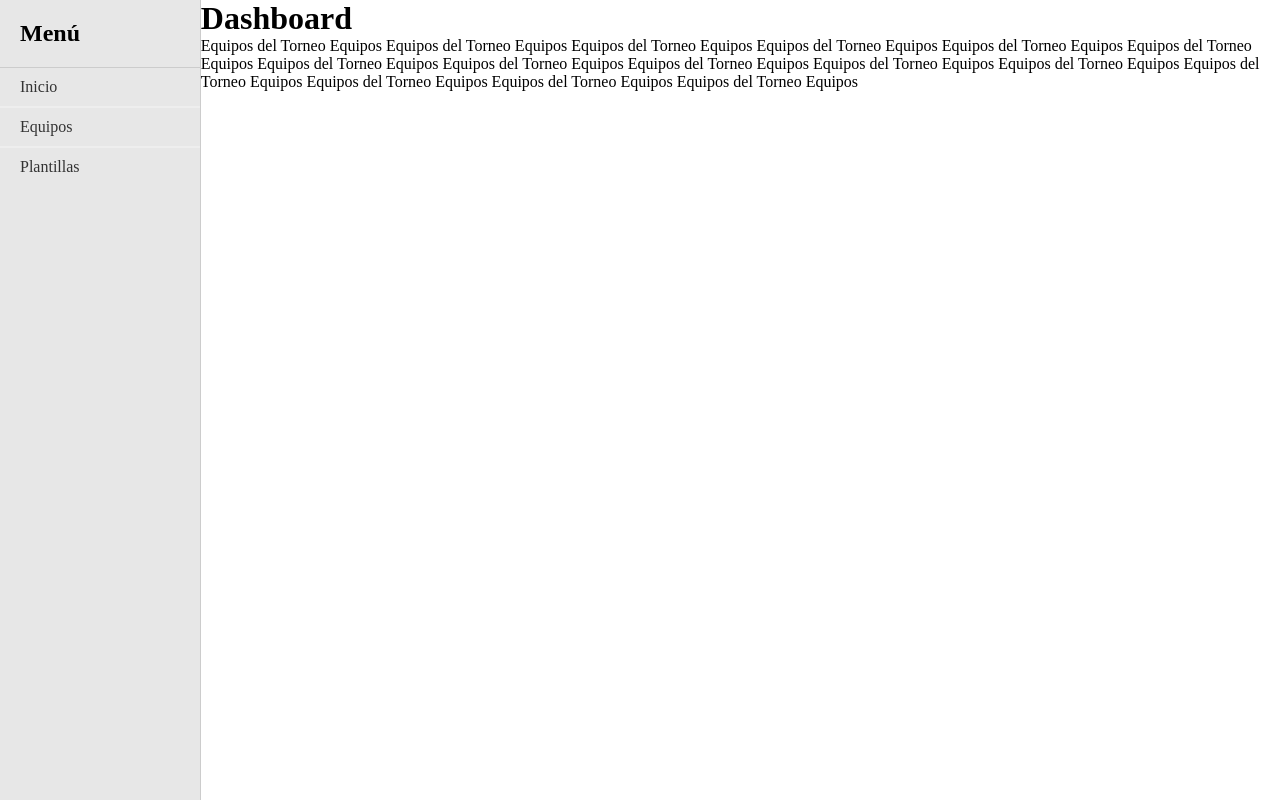
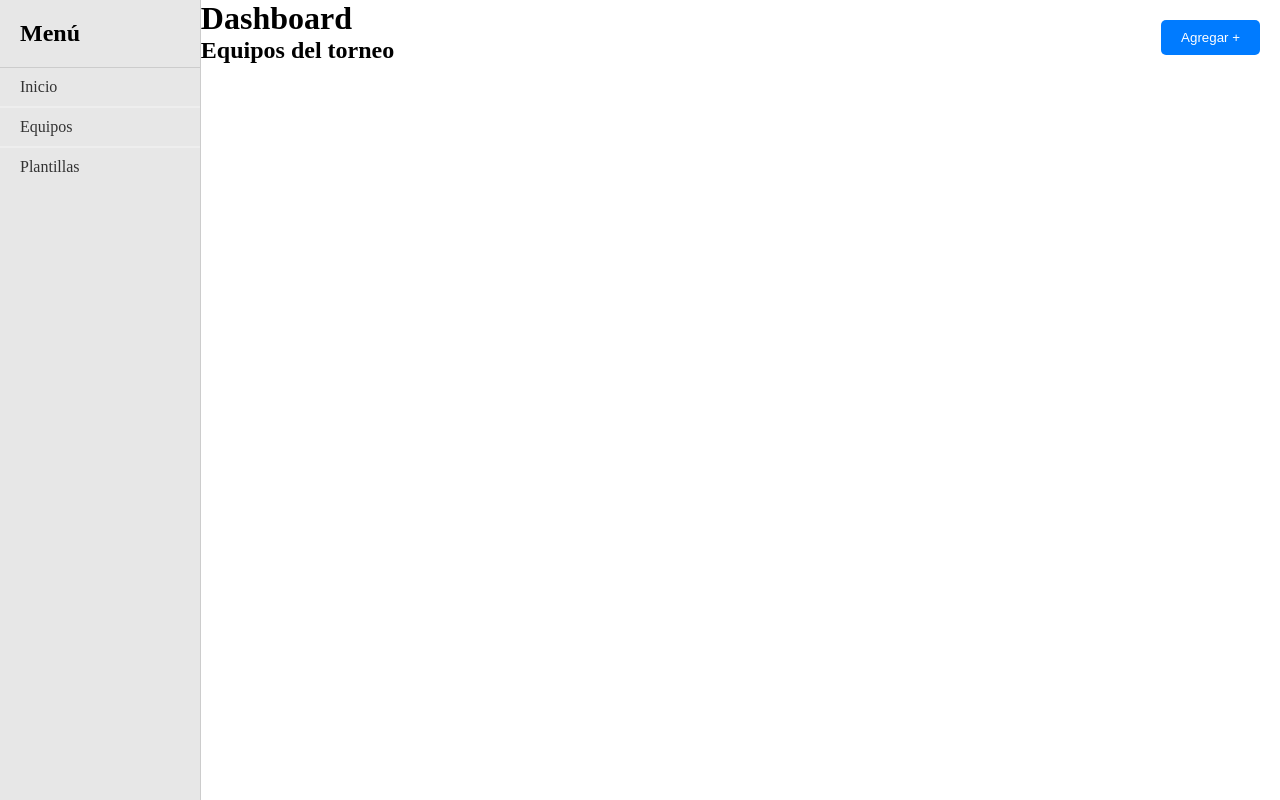
Before and after one commit to LyleRomero/ManagerSoccer, a React (Create React App) app in the folder frontend/: page /dashboard/Equipos in a window 1280 px wide. Built offline with nearby package versions, Linux system fonts and the light colour scheme.

Commit message:
Se agrega boton de agregar equipo y su formulario

```diff
--- a/frontend/src/App.css
+++ b/frontend/src/App.css
@@ -141,3 +141,20 @@
   .sidebar-menu li.configuracion {
     border-top: 2px solid #ccc;
   }
+
+/*Estilos botones dashboard */
+  .agregar-btn {
+    position: absolute;
+    top: 20px; /* Ajusta la posición según sea necesario */
+    right: 20px; /* Ajusta la posición según sea necesario */
+    background-color: #007bff;
+    color: white;
+    padding: 10px 20px;
+    border: none;
+    border-radius: 5px;
+    cursor: pointer;
+  }
+
+  .agregar-btn:hover {
+    background-color: #0056b3;
+  }
--- a/frontend/src/components/DashboardPages/EquiposPage.js
+++ b/frontend/src/components/DashboardPages/EquiposPage.js
@@ -1,15 +1,34 @@
 // EquiposPage.js
-import React from 'react';
+import React, { useState } from 'react';
+
 
 function EquiposPage() {
+
+  const [mostrarFormulario, setMostrarFormulario] = useState(false);
+
+  const toggleFormulario = () => {
+    setMostrarFormulario(!mostrarFormulario);
+  };
+
+  const handleSubmit = (event) => {
+    event.preventDefault();
+    // Lógica para manejar el envío del formulario aquí
+  };
+
   return (
     <div>
-      <p color="black">
-      Equipos del Torneo Equipos Equipos del Torneo Equipos Equipos del Torneo Equipos Equipos del Torneo Equipos
-      Equipos del Torneo Equipos Equipos del Torneo Equipos Equipos del Torneo Equipos Equipos del Torneo Equipos
-      Equipos del Torneo Equipos Equipos del Torneo Equipos Equipos del Torneo Equipos Equipos del Torneo Equipos
-      Equipos del Torneo Equipos Equipos del Torneo Equipos Equipos del Torneo Equipos
-      </p>
+      <h2>Equipos del torneo</h2>
+      <button onClick={toggleFormulario} className="agregar-btn">Agregar +</button>
+      {mostrarFormulario && (
+        <div className="formulario-container">
+          <h3>Agregar Equipo</h3>
+          <form onSubmit={handleSubmit}>
+            <label htmlFor="nombreEquipo">Nombre del Equipo:</label>
+            <input type="text" id="nombreEquipo" />
+            <button type="submit">Aceptar</button>
+          </form>
+        </div>
+      )}
       {/* Aquí puedes agregar más contenido relacionado con los equipos */}
     </div>
   );
```
